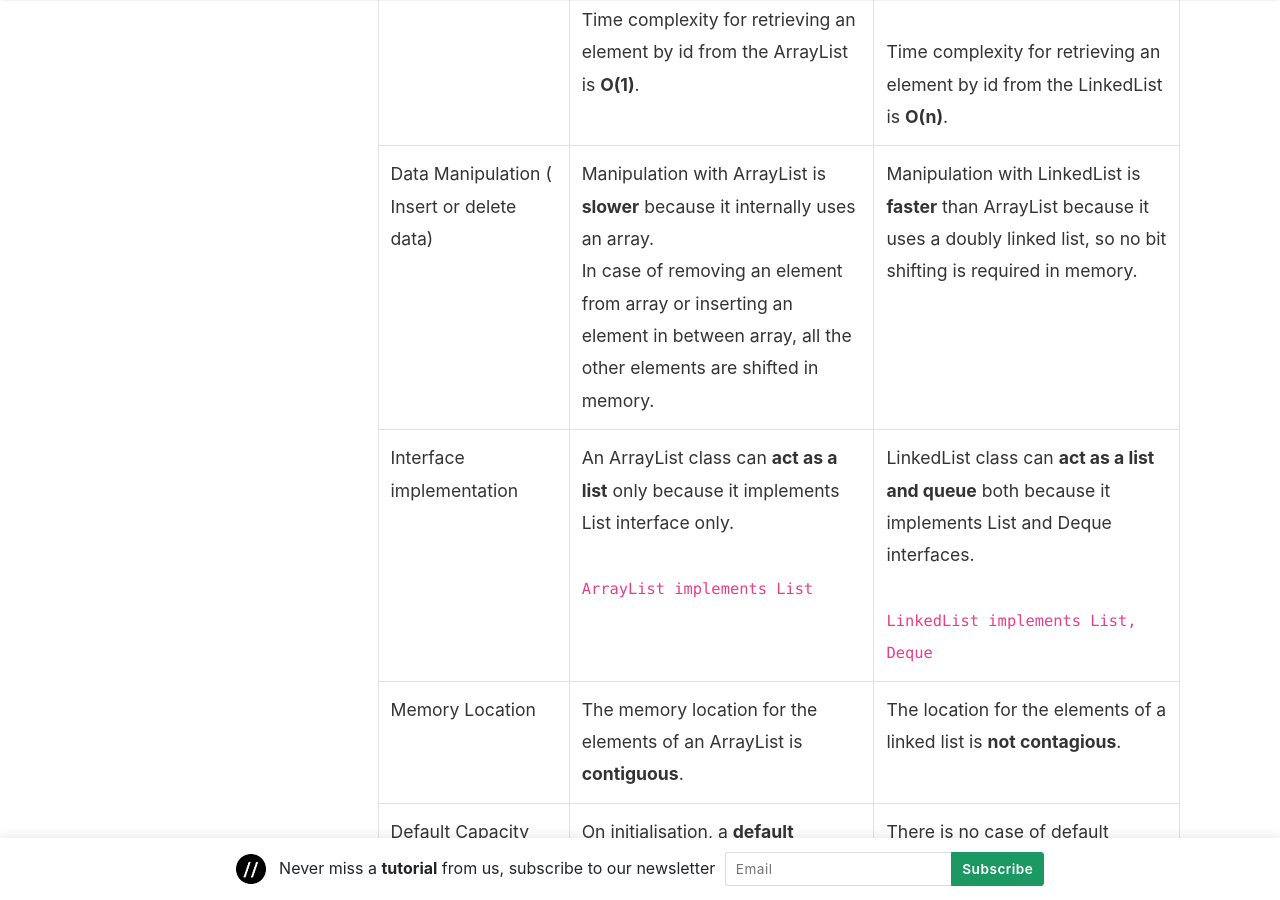
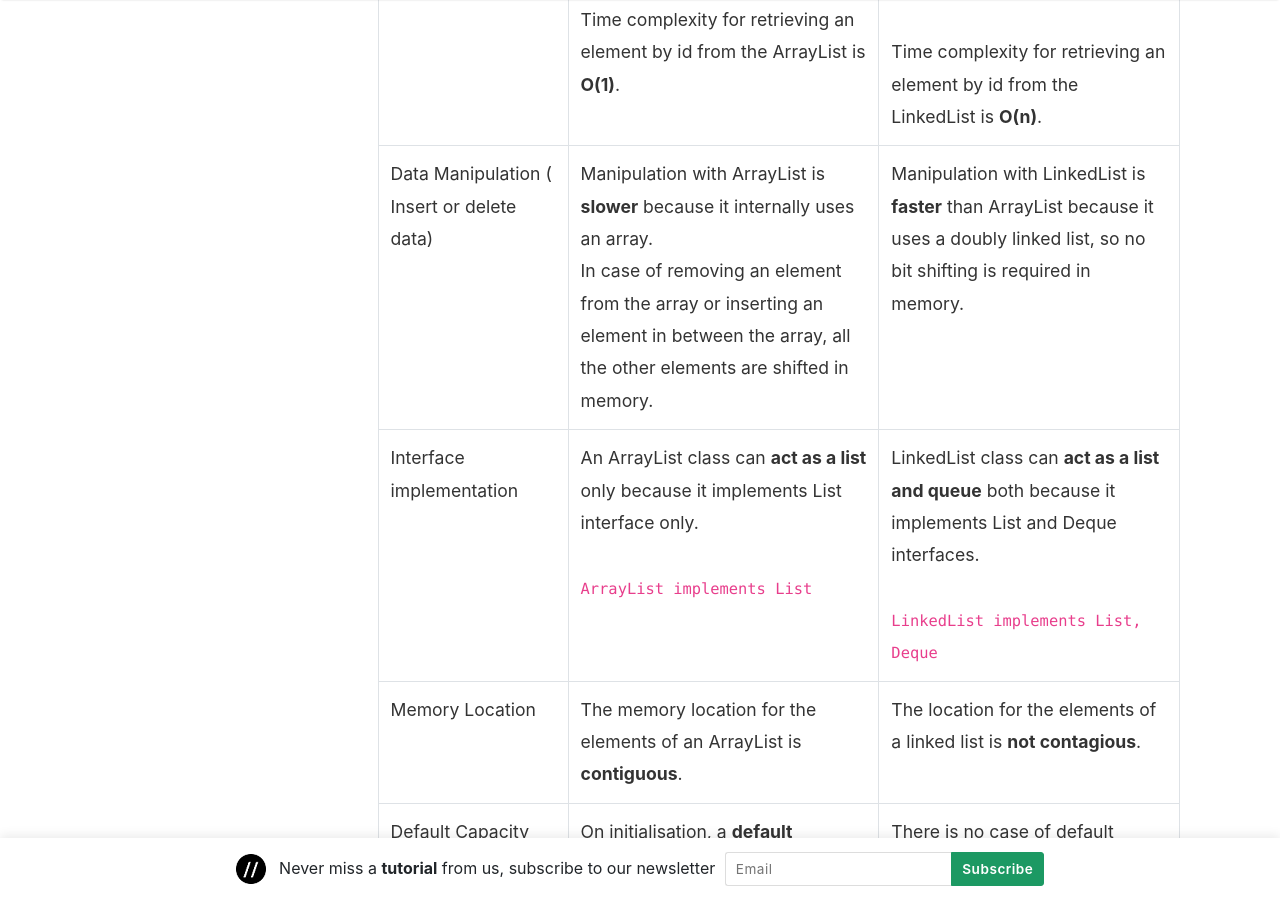
Before and after one commit to coderolls/coderolls-blog, a Jekyll site: the page built from _posts/java-interview-questions/core-java-interview-questions/2022-11-10-arraylist-vs-linkedlist.md, in a window 1280 px wide and 900 px high, scrolled down 915 px. Built offline with Jekyll 4.4.1, drawn with Linux system fonts in a browser that asks for light colours; nearby versions of some CDN libraries; comment, search, counter and statistics services are not loaded.

Commit message:
Update 2022-11-10-arraylist-vs-linkedlist.md

```diff
--- a/_posts/java-interview-questions/core-java-interview-questions/2022-11-10-arraylist-vs-linkedlist.md
+++ b/_posts/java-interview-questions/core-java-interview-questions/2022-11-10-arraylist-vs-linkedlist.md
@@ -17,7 +17,7 @@ In this article, we will see the difference between ArrayList and LinkedList.
 | Internal Implementation                    | ArrayList internally uses a **dynamic array** to store the elements. | LinkedList internally uses a **doubly linked list** to store the elements. |
 | Preference                                 | ArrayList is **preferred for storing and retrieving the data** from the list. | LinkedList is **preferred for inserting and deleting the data** in a list. |
 | Store and Retrieve Data                    | Storing and retrieving the data from the ArrayList is faster since it uses a **dynamic array** to store the elements.<br /><br /><br /> Time complexity for retrieving an element by id from the ArrayList is **O(1)**. | Storing and retrieving the data from the LinkedList is slower in comparison since it uses  a **doubly linked list** to store the elements.<br /><br /><br /> Time complexity for retrieving an element by id from the LinkedList is **O(n)**. |
-| Data Manipulation ( Insert or delete data) | Manipulation with ArrayList is **slower** because it internally uses an array. <br />In case of removing an element from array or inserting an element in between array, all the other elements are shifted in memory. | Manipulation with LinkedList is **faster** than ArrayList because it uses a doubly linked list, so no bit shifting is required in memory. |
+| Data Manipulation ( Insert or delete data) | Manipulation with ArrayList is **slower** because it internally uses an array. <br />In case of removing an element from the array or inserting an element in between the array, all the other elements are shifted in memory. | Manipulation with LinkedList is **faster** than ArrayList because it uses a doubly linked list, so no bit shifting is required in memory. |
 | Interface implementation                   | An ArrayList class can **act as a list** only because it implements List interface only.<br /><br />`ArrayList implements List` | LinkedList class can **act as a list and queue** both because it implements List and Deque interfaces.<br /><br />`LinkedList implements List, Deque` |
 | Memory Location                            | The memory location for the elements of an ArrayList is **contiguous**. | The location for the elements of a linked list is **not contagious**. |
 | Default Capacity                           | On initialisation, a **default capacity of 10** is assigned to the ArrayList. | There is no case of default capacity in a LinkedList. An empty list is created when a LinkedList is initialized. |
```
